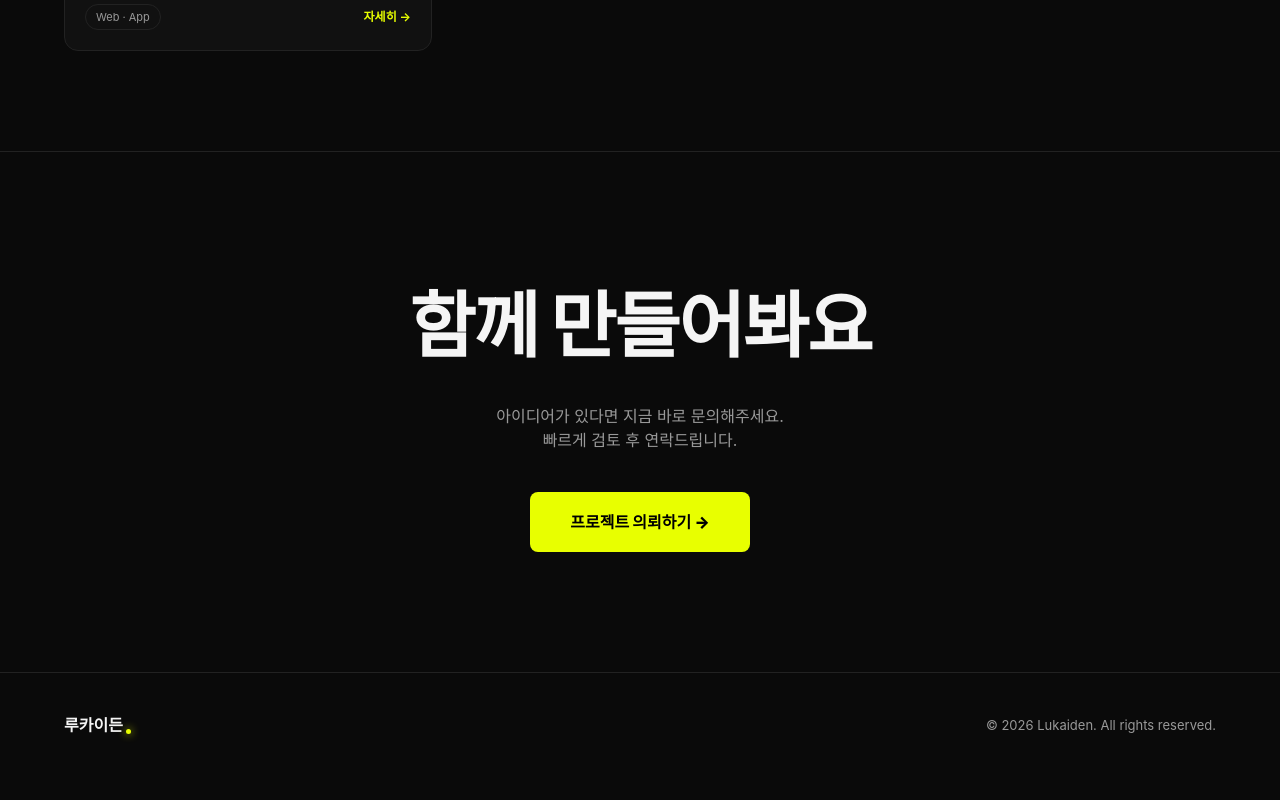
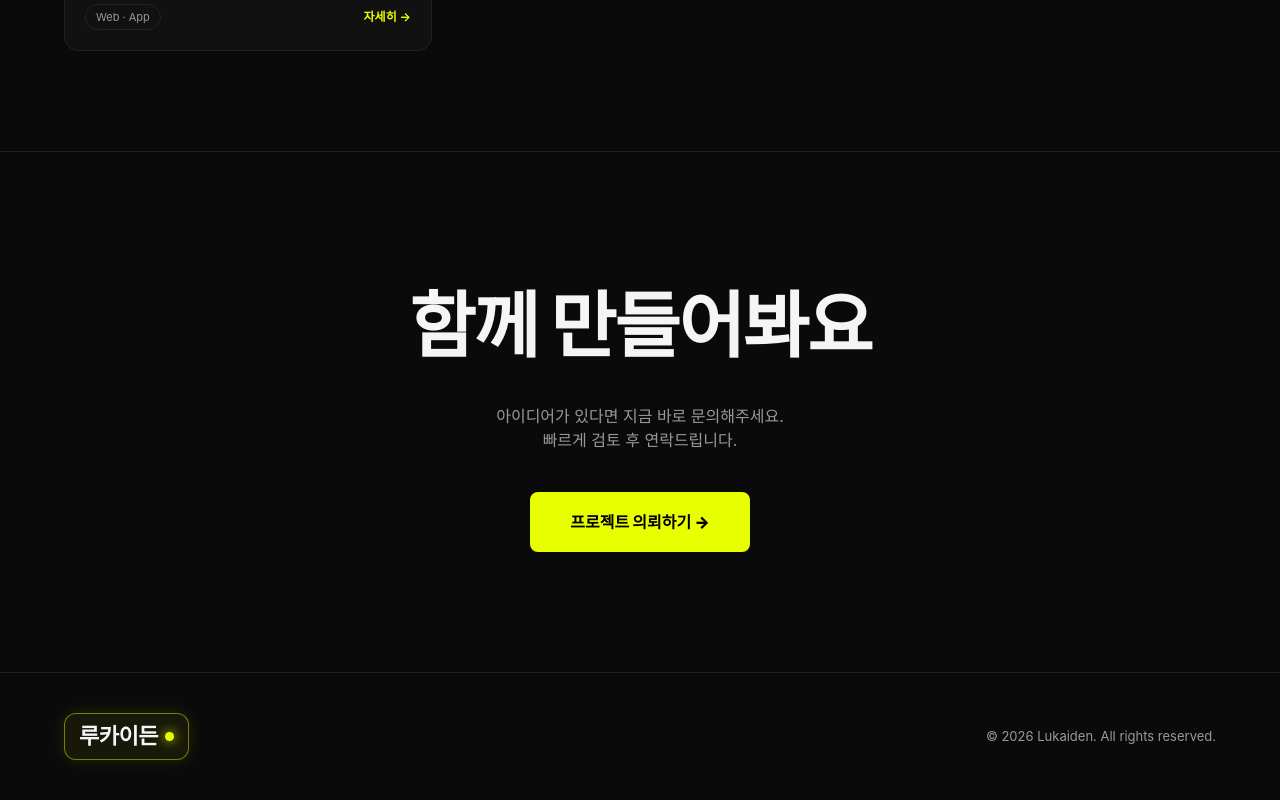
Before and after one commit to WooAraBin/wooarabin, a Next.js app: page / in a window 1280 px wide. Shown: the part 2410-3210 px from the top of the page. Before the commit the page ends 3187 px from the top, so only its background shows below. Built offline with nearby package versions, Linux system fonts and the light colour scheme; no server answers; a web font is replaced by a local one.

Commit message:
style: 푸터 로고도 헤더와 동일한 네온 배지로 통일
Co-Authored-By: Claude Opus 4.8 <noreply@anthropic.com>

```diff
--- a/app/page.js
+++ b/app/page.js
@@ -117,9 +117,15 @@ export default function Home() {
       {/* Footer */}
       <footer style={{ borderTop: '1px solid var(--border)', padding: '40px 0' }}>
         <div className="container" style={{ display: 'flex', justifyContent: 'space-between', alignItems: 'center', flexWrap: 'wrap', gap: 16 }}>
-          <span style={{ fontWeight: 900, fontSize: 16, display: 'inline-flex', alignItems: 'flex-end', gap: 3 }}>
+          <span style={{
+            fontWeight: 900, fontSize: 22, letterSpacing: '-0.5px',
+            display: 'inline-flex', alignItems: 'center', gap: 7,
+            border: '1.5px solid rgba(232,255,0,0.45)', borderRadius: 12,
+            padding: '6px 14px', background: 'rgba(232,255,0,0.06)',
+            boxShadow: '0 0 16px rgba(232,255,0,0.12)',
+          }}>
             루카이든
-            <span style={{ display: 'inline-block', width: 5, height: 5, borderRadius: '50%', background: 'var(--accent)', marginBottom: 3, boxShadow: '0 0 8px var(--accent)' }} />
+            <span style={{ display: 'inline-block', width: 9, height: 9, borderRadius: '50%', background: 'var(--accent)', boxShadow: '0 0 12px var(--accent)' }} />
           </span>
           <span style={{ fontSize: 13, color: 'var(--fg2)' }}>© 2026 Lukaiden. All rights reserved.</span>
         </div>
```
